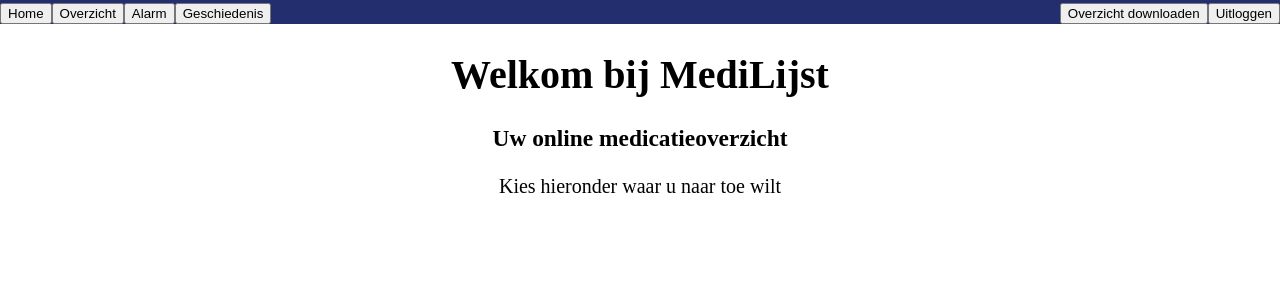
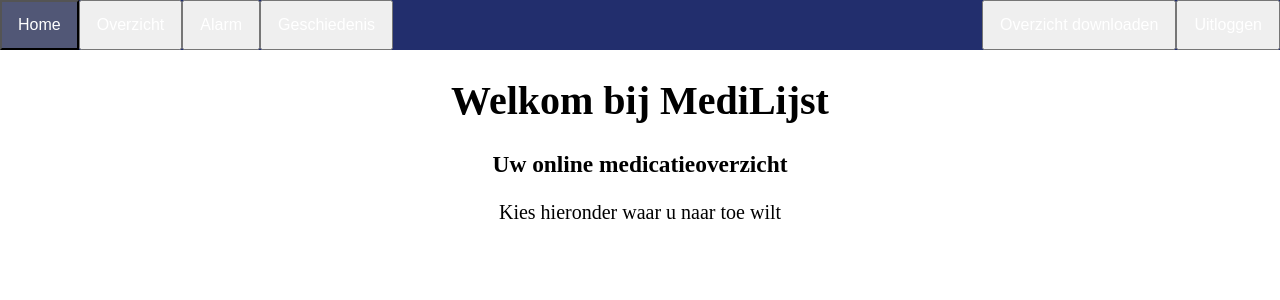
Before and after one commit to rosanvdl/MediLijst, a React (Vite) app: page / in a window 1280 px wide. Shown: the top 300 px of the page. Built offline with nearby package versions, Linux system fonts and the light colour scheme.

Commit message:
navbar a naar navbar button in css

```diff
--- a/src/App.css
+++ b/src/App.css
@@ -16,7 +16,7 @@ script {
 }
 
 /* Links inside the navbar */
-.navbar a {
+.navbar button {
   float: left;
   font-size: 16px;
   color: white;
@@ -25,7 +25,7 @@ script {
   text-decoration: none;
 }
 
-.navbar a:hover {
+.navbar button:hover {
   background-color: #515776;
 }
 .hoofdscherm-titel {
--- a/src/Navigatiebalk.jsx
+++ b/src/Navigatiebalk.jsx
@@ -3,7 +3,6 @@ import React from 'react'
 export default class Navigatiebalk extends React.Component {
     render() {
         return (
-
                 <div className="navbar">
                     <button>Home</button>
                     <button>Overzicht</button>
```
